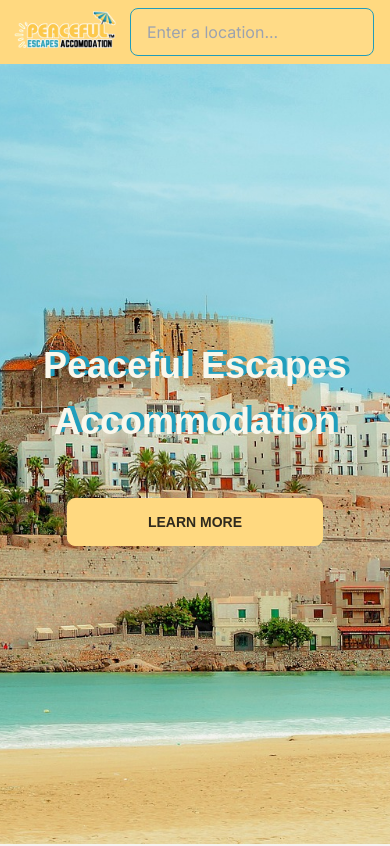
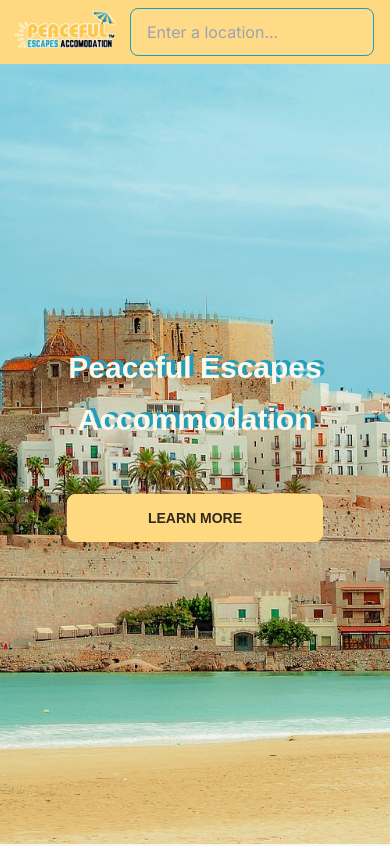
Before and after one commit to terminaltrifecta/PeacefulEscape, a Next.js app: page / in a window 390 px wide. Shown: the top 846 px of the page. Built offline with nearby package versions, Linux system fonts and the light colour scheme.

Commit message:
further fixation nation make hero very adaptation

```diff
--- a/app/components/hero/hero.tsx
+++ b/app/components/hero/hero.tsx
@@ -5,17 +5,17 @@ import Image from "next/image";
 export default function Hero() {
   return (
     <div className="hero h-screen text-accent-content">
-      <div className="min-w-fit w-3/4 md:flex md:items-center md:justify-center card -translate-y-10 z-10">
-        <div className="grid gap-4 text-center md:text-left ">
-          <div className="text-4xl md:text-7xl font-extrabold text-neutral stroke">
+      <div className="min-w-fit w-3/4 flex items-center justify-center card -translate-y-10 z-10">
+        <div className="grid gap-4 text-center">
+          <div className="text-3xl md:text-5xl lg:text-7xl font-extrabold text-neutral stroke">
             Peaceful Escapes
           </div>
-          <div className="text-4xl md:text-7xl font-extrabold text-neutral stroke">
+          <div className="text-3xl md:text-5xl lg:text-7xl font-extrabold text-neutral stroke">
             Accommodation
           </div>
           <br />
           <Link href="/about">
-            <button className="btn btn-primary btn-wide text-primary-content">
+            <button className="btn btn-primary btn-wide text-primary-content text-sm md:text-base lg:text-lg">
               Learn More
             </button>
           </Link>
```
